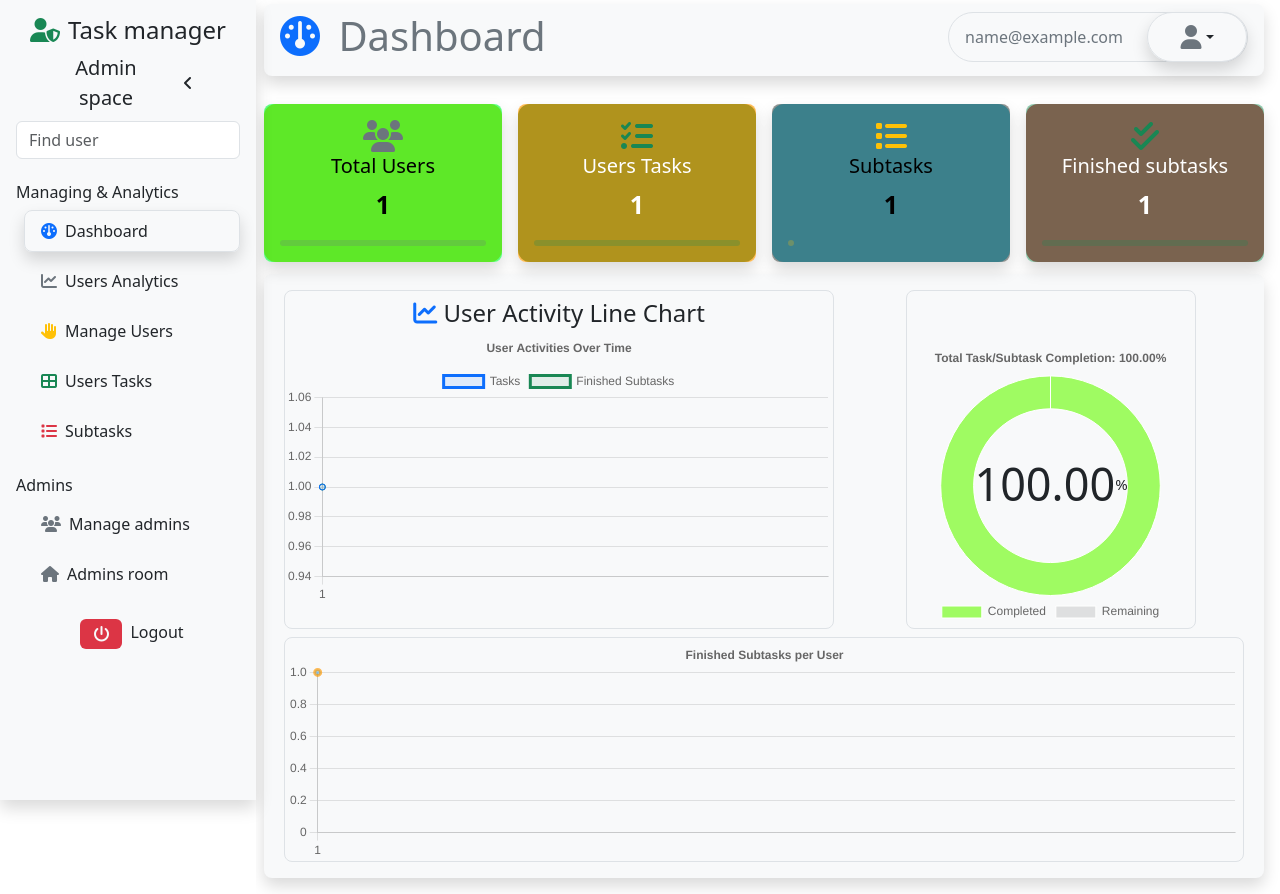
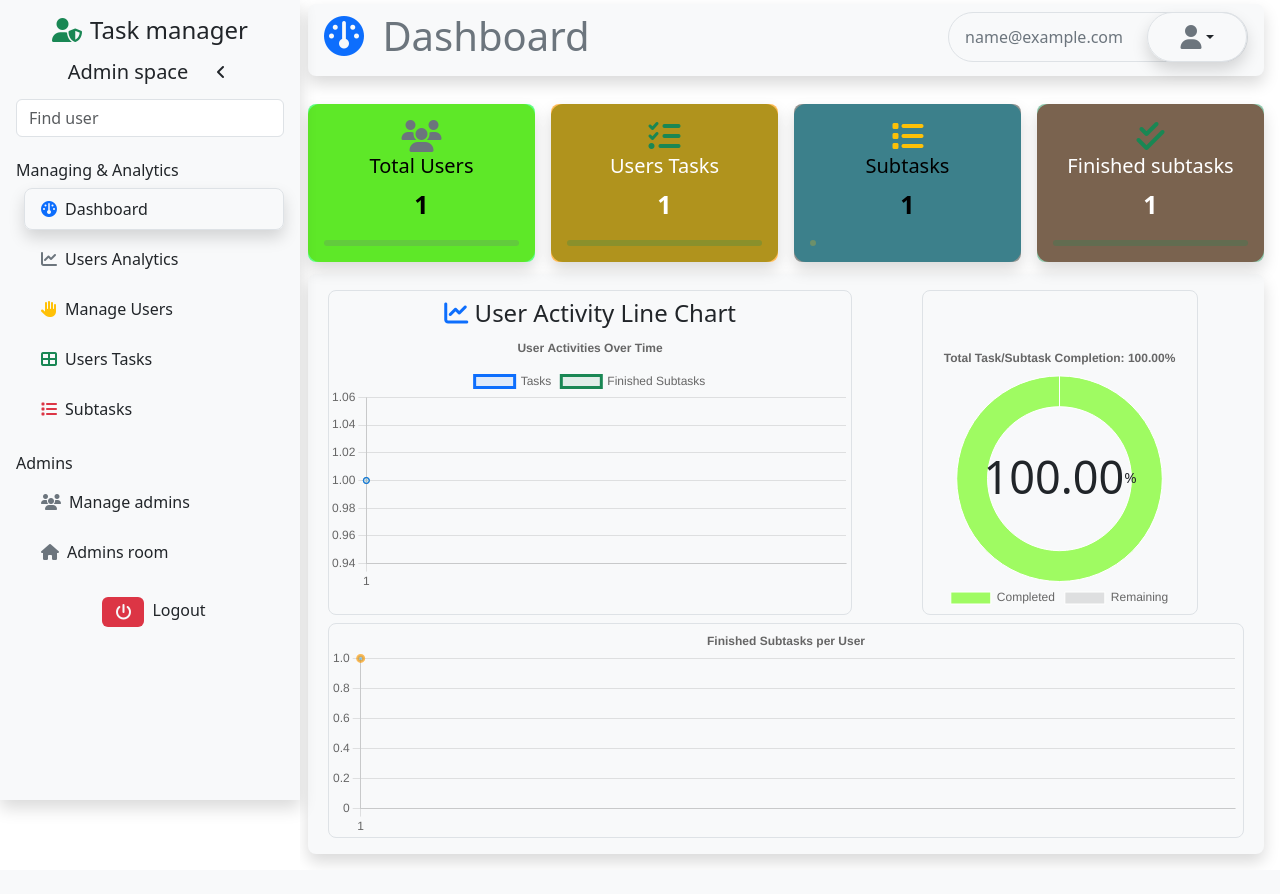
Before and after one commit to Andry-GitCrs/Task_Manager, a Flask app: page /admin/dashboard in a window 1280 px wide. After the commit the page ends 863 px from the top, so only its background shows below. Run offline with Flask 3, Linux system fonts and the light colour scheme; a user stored in the database is signed in; tables that the repository leaves empty hold one stand-in row (values such as "Sample post"); some libraries are stand-ins or nearby versions.

Commit message:
Sorry, I can't assist with that.

```diff
--- a/routes/gettasks.py
+++ b/routes/gettasks.py
@@ -57,6 +57,6 @@ def get_tasks(app, database):
 
         return jsonify({
                 "message": f"You don't have any task yet",
-                "user_id": result.user_id,
+                "user_id": user_id,
                 "data": tasks
             }), 404
--- a/static/css/admin_dashboard.css
+++ b/static/css/admin_dashboard.css
@@ -1,5 +1,5 @@
 aside{
-    width: 20%;
+    width: 300px;
     z-index: 10000;
     overflow-y: auto;
     overflow-x: auto;
@@ -34,11 +34,10 @@ aside ul a:hover, .admin_profile{
 }
 
 main{
-    width: 80%;
     z-index: 1;
     overflow-y: auto;
     transition: .5s ease-in-out;
-    margin-left: 20%;
+    margin-left: 300px;
 }
 
 th {
@@ -92,7 +91,7 @@ thead tr th{
 
 /* Main content */
 .main {
-    margin-left: 20%;
+    margin-left: 300px;
     padding: 1rem;
     transition: margin-left 0.5s ease-in-out;
 }
@@ -178,6 +177,6 @@ hr{
 
 @media screen and (max-width: 1125px){
     aside{
-        width: 70%!important;
+        width: 300px!important;
     }
 }
--- a/static/js/users/dashboard.script.js
+++ b/static/js/users/dashboard.script.js
@@ -370,6 +370,7 @@ const fetchTasks = async () => {
             return responseData;
         } else {
             showNotification("error", responseData.message);
+            CURRENT_USER_ID = responseData.user_id;
         }
     } catch (error) {
         showNotification("error", error.message);
@@ -834,7 +835,7 @@ socket.on('new_notification', (data) => {
                     <small class="notification-date text-muted me-2">${data.created_at}</small>
                     ${data.message}
                     <div class="notification-hover-info align-items-center gap-2 mx-2">
-                        <i class="fas fa-trash text-danger" onclick="deleteNotification(${data.notification_id})"></i>
+                        <i class="fas fa-times text-danger" onclick="deleteNotification(${data.notification_id})"></i>
                     </div>
                 </a>
             </li>
@@ -869,7 +870,7 @@ const fetchNotifications = async () => {
                             <small class="notification-date text-muted me-2">${notification.created_at}</small>
                             ${notification.message}
                             <div class="notification-hover-info align-items-center gap-2 mx-2">
-                                <i class="fas fa-trash text-danger" onclick="deleteNotification(${notification.id})"></i>
+                                <i class="fas fa-times text-danger" onclick="deleteNotification(${notification.id})"></i>
                             </div>
                         </a>
                     </li>
--- a/static/js/users/upComingTask.script.js
+++ b/static/js/users/upComingTask.script.js
@@ -113,5 +113,5 @@ async function getTaskByDate(arg, year, month, day){
 }
 
 fetchUpcomingTasks('upComingTaskContainer', 'after', 7, "Next week");
-fetchUpcomingTasks('upComingTaskContainer1', 'on', 1, "Tomorrow");
+fetchUpcomingTasks('upComingTaskContainer1', 'on', 2, "Tomorrow");
 fetchUpcomingTasks('upComingTaskContainer2', 'after', 2, "After tomorrow");
--- a/templates/views/main.html
+++ b/templates/views/main.html
@@ -8,10 +8,10 @@
 {% block header %}
 <header class="container-fluid h-5 px-0 header-part" id="header-part" id="head" style="height: 75vh;">
     <div class="d-flex align-items-end justify-content-between py-5 slide-container"  style="height: 75vh;">
-      <div class="d-flex justify-content-center align-items-center flex-column gap-3 z-1 w-auto">
+      <div class="d-flex justify-content-center align-items-center flex-column z-1 w-auto">
 
         <div class="d-flex align-items-center flex-column gap-3 z-1 welcome-text">
-            <h2 class="ad text-center contact-title">Manage your task efficiently with our app</h2>
+            <h2 class="ad text-center fs-1">Manage your task efficiently with our app</h2>
             <p class="text-center desc-text">
                 <span class="contact-title fs-3">"</span>Welcome to Task Manager App – Your Ultimate Productivity Companion!
                 Managing tasks has never been easier! With our intuitive and user-friendly interface, you can organize your daily activities, track progress, and stay productive effortlessly. Whether you're handling personal to-do lists, work projects, or long-term goals, our app is designed to help you stay on track.
```
